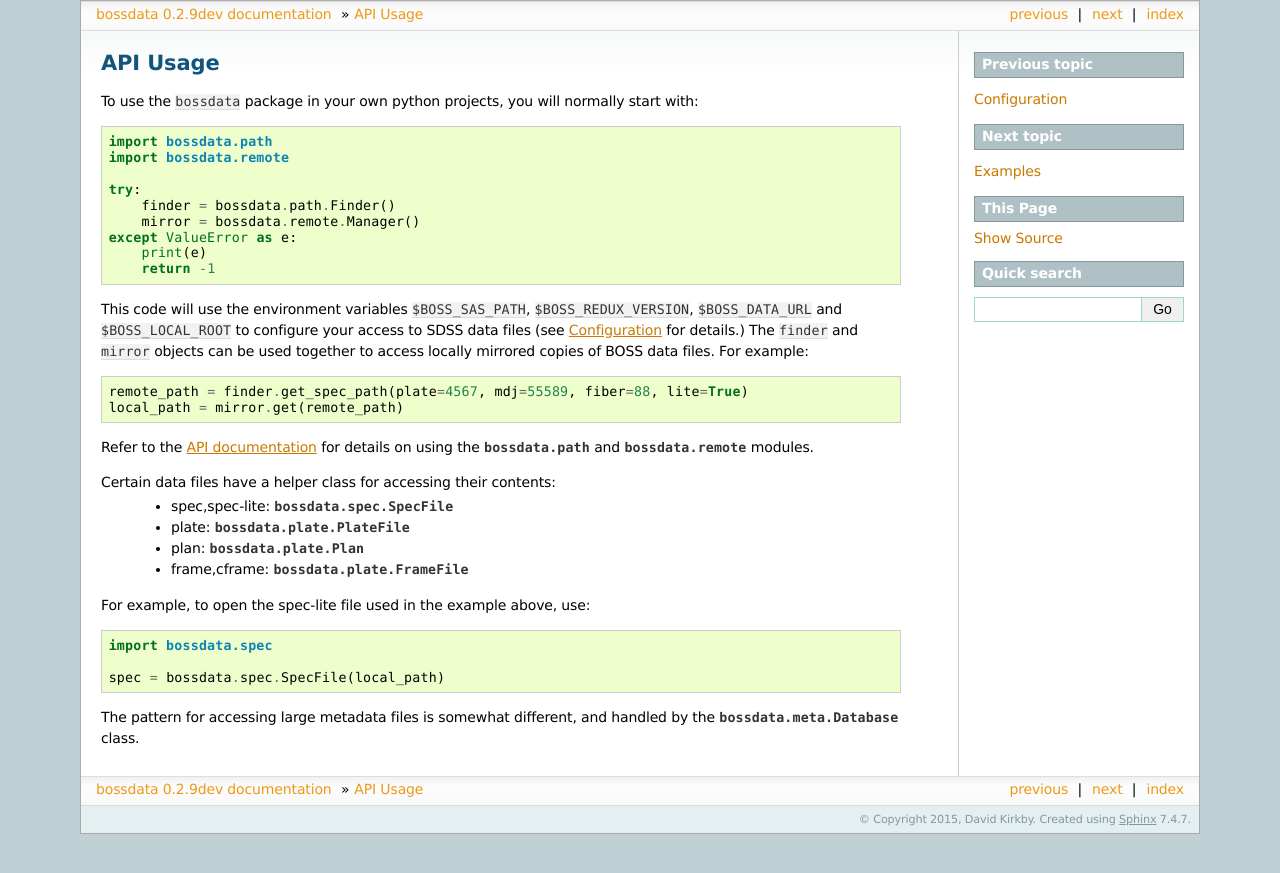
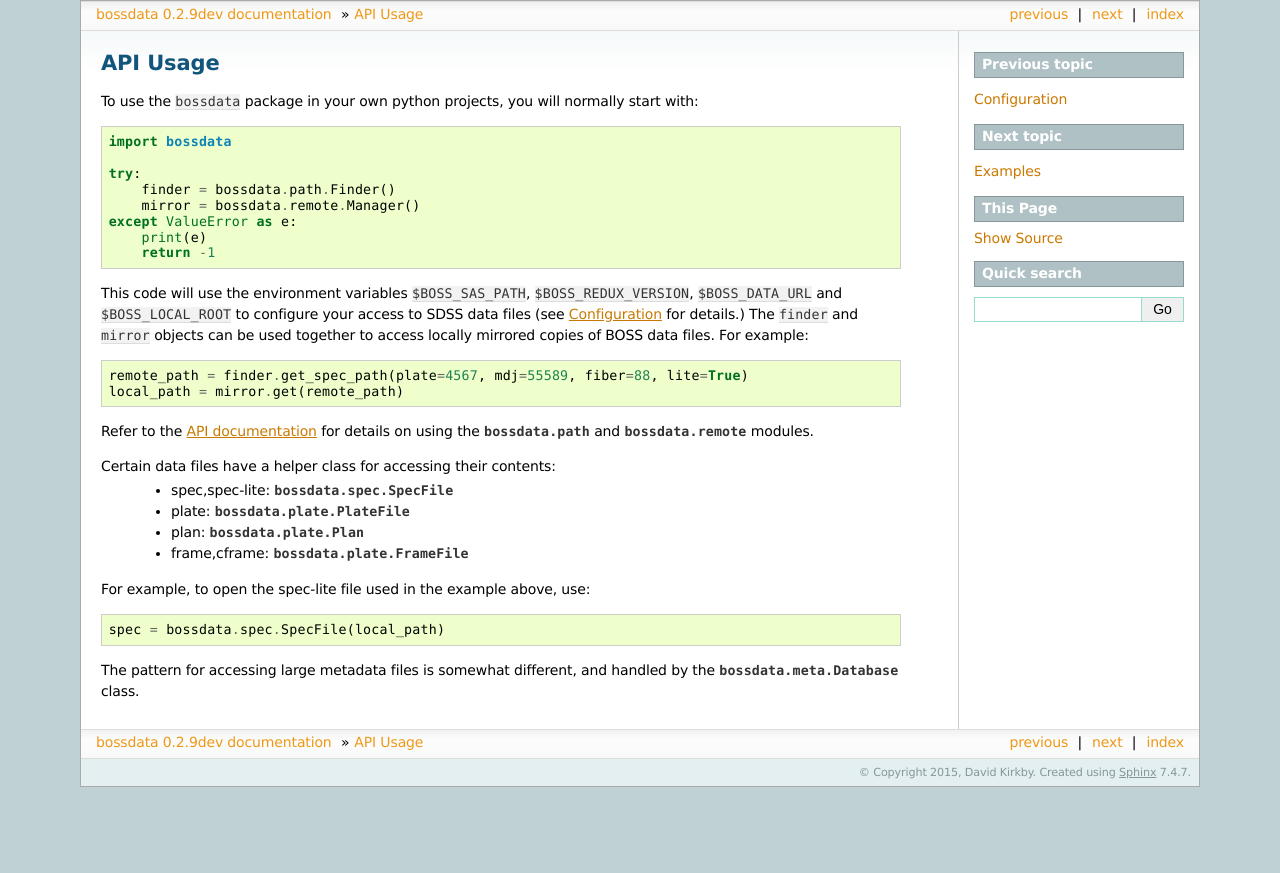
Before and after one commit to dkirkby/bossdata, a Sphinx documentation site: the page built from docs/usage.rst, in a window 1280 px wide. Shown: the top 873 px of the page. Built offline with Sphinx 7.4.7, drawn with Linux system fonts in a browser that asks for light colours.

Commit message:
Use simpler imports in usage examples

```diff
--- a/docs/usage.rst
+++ b/docs/usage.rst
@@ -4,8 +4,7 @@ API Usage
 
 To use the ``bossdata`` package in your own python projects, you will normally start with::
 
-    import bossdata.path
-    import bossdata.remote
+    import bossdata
 
     try:
         finder = bossdata.path.Finder()
@@ -29,8 +28,6 @@ Certain data files have a helper class for accessing their contents:
 
 For example, to open the spec-lite file used in the example above, use::
 
-    import bossdata.spec
-
     spec = bossdata.spec.SpecFile(local_path)
 
 The pattern for accessing large metadata files is somewhat different, and handled by the :class:`bossdata.meta.Database` class.
```
